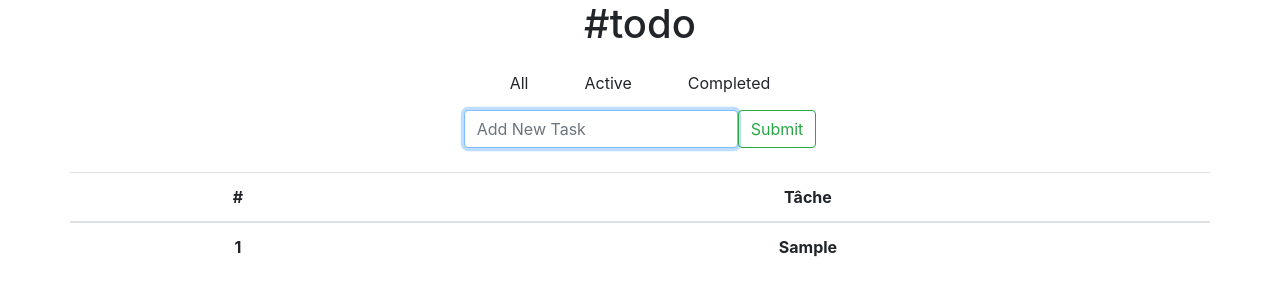
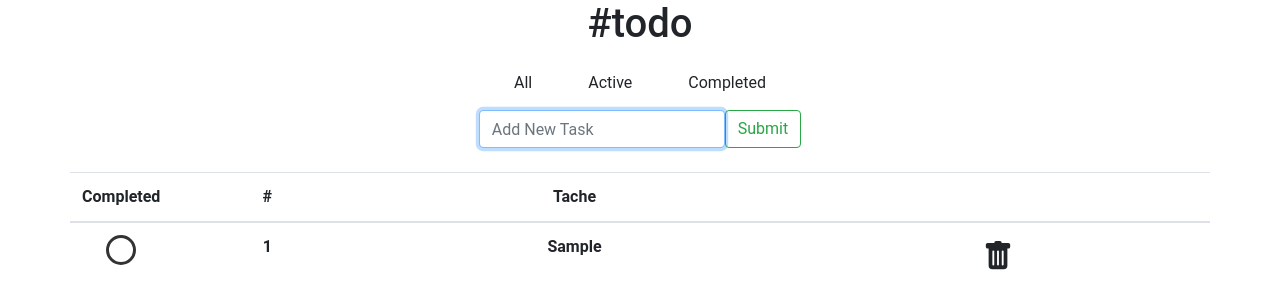
Before and after one commit to seankiepprien/toDoApp, a plain HTML site: page index.html in a window 1280 px wide. Both pictures are taken after typing "Sample" into the empty fields and a click on the button "Submit". Drawn offline with nearby package versions, Linux system fonts and the light colour scheme.

Commit message:
Add task (problems)

```diff
--- a/css/style.css
+++ b/css/style.css
@@ -0,0 +1,54 @@
+*, *::before, *::after {
+    margin: 0;
+    padding: 0;
+}
+
+body {
+    font-family: 'Roboto', sans-serif;
+}
+
+svg{
+    width: 64px;
+    height: 64px;
+}
+
+.done {
+    text-decoration: line-through;
+}
+
+.tick {
+    width: 30px;
+    height: 30px;
+    border: 3px solid #333;
+    border-radius: 50%;
+    display: inline-flex;
+    justify-content: center;
+    align-items: center;
+    cursor: pointer;
+}
+
+.tick::before {
+    content: '✓';
+    font-size: 20px;
+    display: none;
+}
+
+.done .tick::before {
+    display :inline;
+}
+
+.delete-todo{
+    border: none;
+    background-color: transparent;
+    outline: none;
+    cursor: pointer;
+}
+
+.delete-todo svg {
+    width: 30px;
+    height: 30px;
+    pointer-events: none;
+}
+input[type="checkbox"] {
+    display: none;
+}
--- a/index.html
+++ b/index.html
@@ -41,8 +41,10 @@
             <table class="table">
                 <thread>
                     <tr>
-                        <th id="formId">#</th>
-                        <th id="formTask">Tâche</th>
+                        <th class="col-1">Completed</th>
+                        <th class="col-2" id="formId">#</th>
+                        <th id="formTask">Tache</th>
+                        <th></th>
                     </tr>
                 </thread>
             <tbody id="mytable">
--- a/js/main.js
+++ b/js/main.js
@@ -22,6 +22,8 @@ function addTodo(text) {
     renderTodo(todo);
     console.log(todoItems);
 }
+
+
 
 // Select the form element
 const form = document.querySelector('.myform');
@@ -54,8 +56,27 @@ function renderTodo(todo) {
     node.setAttribute('data-key', todo.id);
     // Set the content of the 'tr' element created above
     node.innerHTML = `
-    <th id="${todo.id}">${i}</th>
-    <th>${todo.text}</th>
+    <th><input id="${todo.id}" type="checkbox" /> <label for="${todo.id}" class="tick js-tick"></label></th>
+    <th scope="row" id="${todo.id}">${i}</th>
+    <th scope="row">${todo.text}</th>
+    <th><button class="delete-todo js-delete-todo btn"><svg width="1em" height="1em" viewBox="0 0 16 16" class="bi bi-trash-fill" fill="currentColor" xmlns="http://www.w3.org/2000/svg">
+    <path fill-rule="evenodd" d="M2.5 1a1 1 0 0 0-1 1v1a1 1 0 0 0 1 1H3v9a2 2 0 0 0 2 2h6a2 2 0 0 0 2-2V4h.5a1 1 0 0 0 1-1V2a1 1 0 0 0-1-1H10a1 1 0 0 0-1-1H7a1 1 0 0 0-1 1H2.5zm3 4a.5.5 0 0 1 .5.5v7a.5.5 0 0 1-1 0v-7a.5.5 0 0 1 .5-.5zM8 5a.5.5 0 0 1 .5.5v7a.5.5 0 0 1-1 0v-7A.5.5 0 0 1 8 5zm3 .5a.5.5 0 0 0-1 0v7a.5.5 0 0 0 1 0v-7z"/>
+    </svg></button></th>
     `;
     table.append(node);
 }
+
+// Select the entire list
+const list = document.getElementById('mytable');
+list.addEventListener('click', event => {
+  if (event.target.classList.contains('js-tick')) {
+    const itemKey = event.target.parentElement.dataset.key;
+    toggleDone(itemKey);
+  }
+});
+
+function toggleDone(key) {
+    const index = todoItems.findIndex(item => item.id === Number(key));
+    todoItems[index].checked = !todoItems[index].checked;
+    renderTodo(todoItems[index]);
+  }
```
